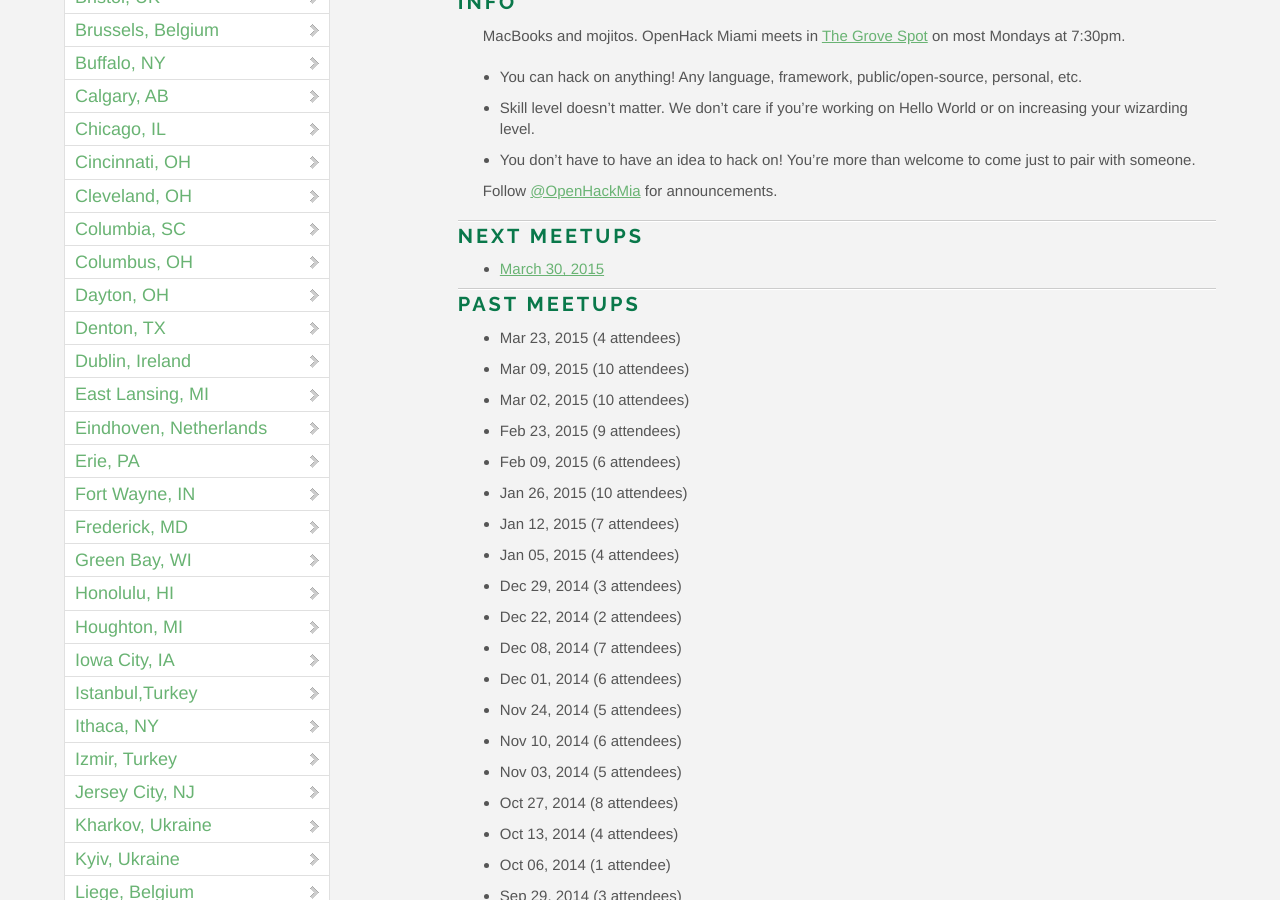
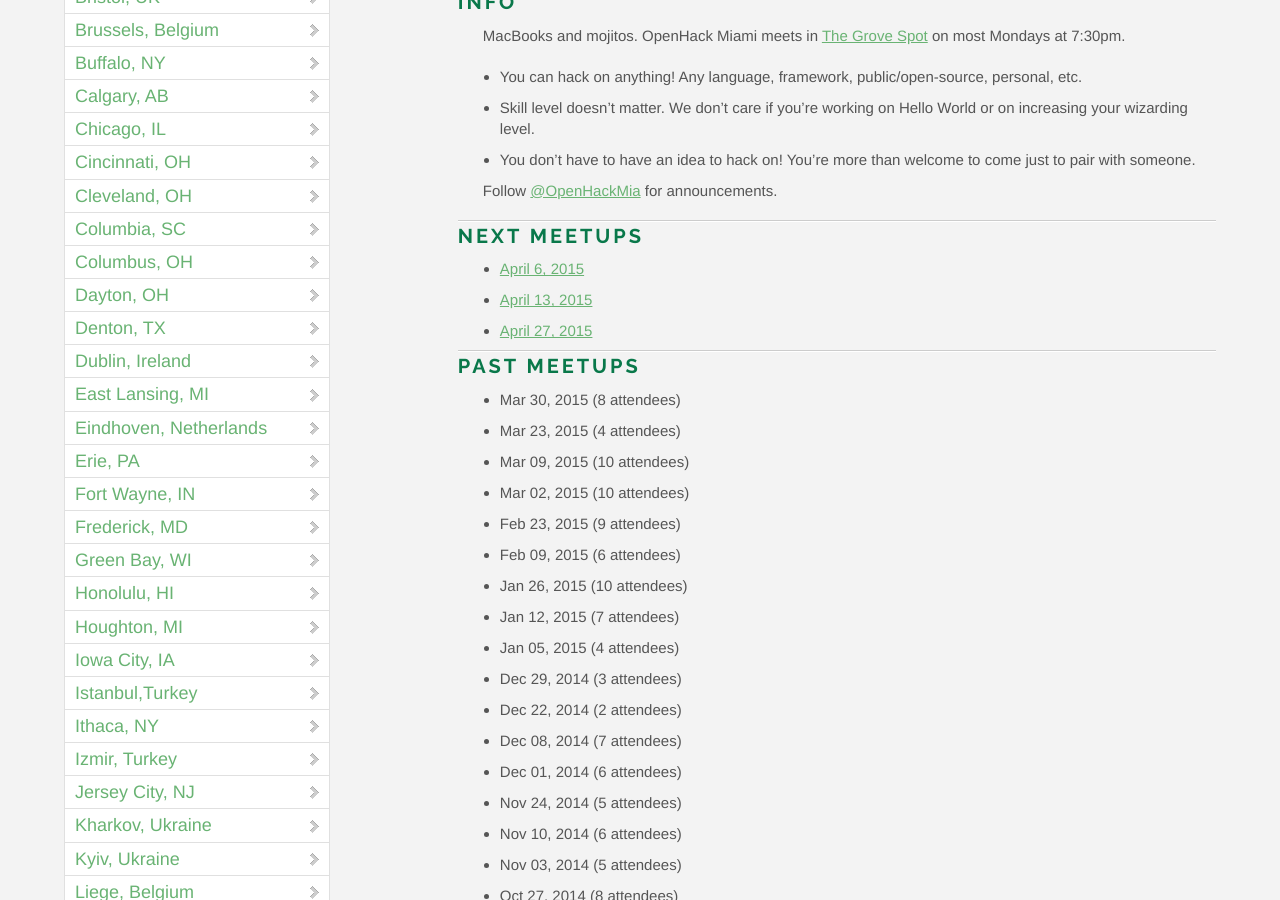
Before and after one commit to OpenHack/openhack.github.com, a Jekyll site: the page built from miami/index.markdown, in a window 1280 px wide and 900 px high, scrolled down 733 px. Built offline with Jekyll 4.4.1, drawn with Linux system fonts in a browser that asks for light colours; nearby versions of some CDN libraries; comment, search, counter and statistics services are not loaded.

Commit message:
add miami april meetups

```diff
--- a/miami/index.markdown
+++ b/miami/index.markdown
@@ -19,10 +19,13 @@ Follow [@OpenHackMia](http://twitter.com/openhackmia) for announcements.
 
 ### Next meetups
 
-* [March 30, 2015](http://www.meetup.com/miamirb/events/220726915/)
+* [April 6, 2015](http://www.meetup.com/miamirb/events/221648698/)
+* [April 13, 2015](http://www.meetup.com/miamirb/events/221648701/)
+* [April 27, 2015](http://www.meetup.com/miamirb/events/221648705/)
 
 ### Past meetups
 
+* Mar 30, 2015 (8 attendees)
 * Mar 23, 2015 (4 attendees)
 * Mar 09, 2015 (10 attendees)
 * Mar 02, 2015 (10 attendees)
```
